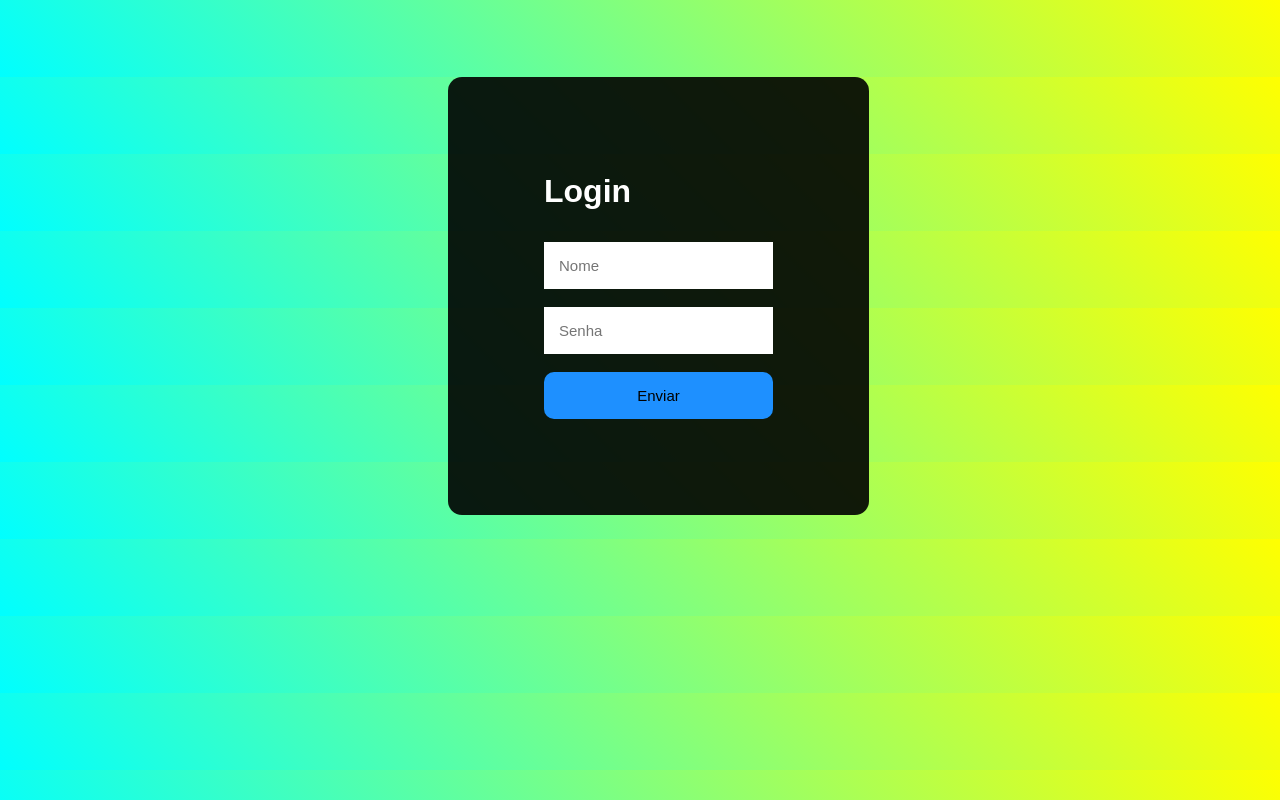
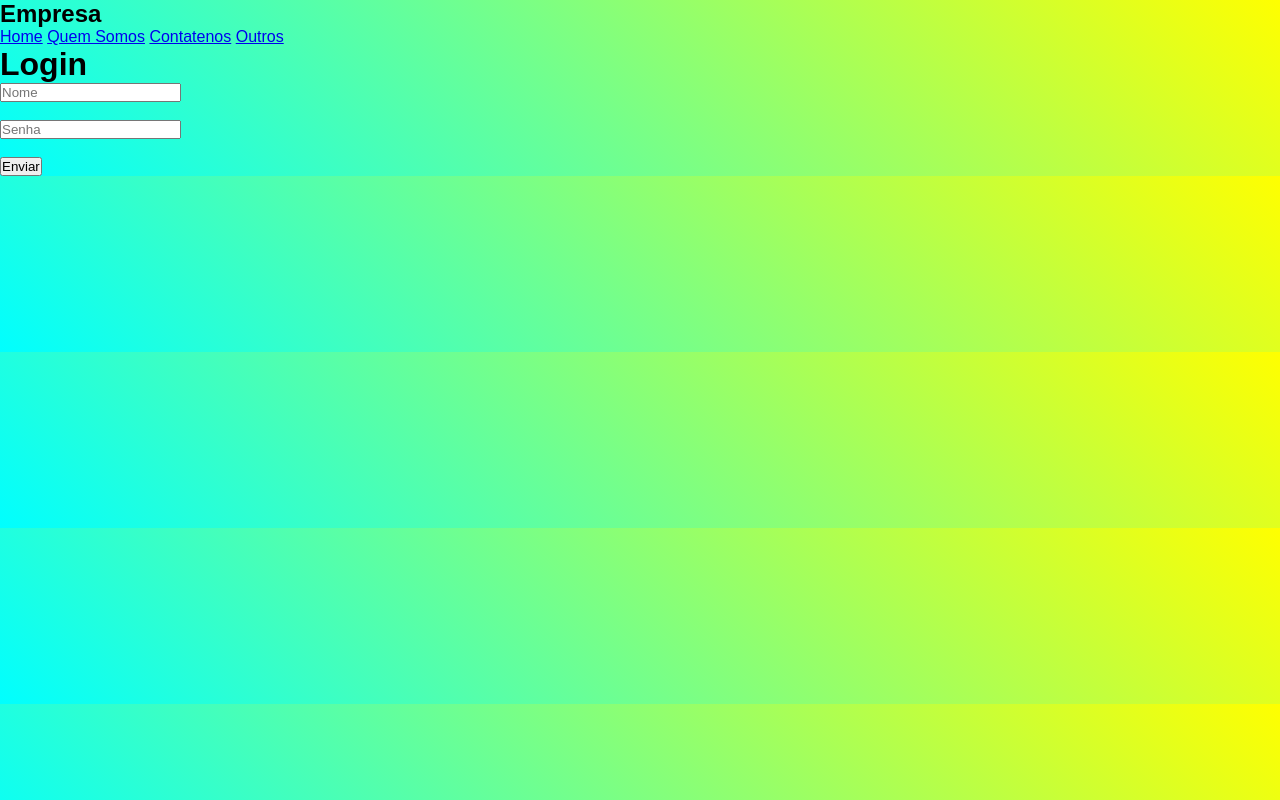
Before and after one commit to edumatheus65/Tela-de-login, a plain HTML site: page index.html in a window 1280 px wide. Drawn offline with Linux system fonts and the light colour scheme.

Commit message:
refatorando codigo html e css para incluir menu nav e logo empresa

```diff
--- a/index.html
+++ b/index.html
@@ -11,6 +11,18 @@
 </head>
 <body>
 
+    <header>
+        <div class="container">
+            <h2 class="logo">Empresa</h2>
+            <nav>
+                <a href="#">Home</a>
+                <a href="#">Quem Somos</a>
+                <a href="#">Contatenos</a>
+                <a href="#">Outros</a>
+            </nav>
+        </div>
+    </header>
+
     <div class="tela-login">
         <h1 id="titulo">Login</h1>
         <input type="text" placeholder="Nome" class="inputUser">
--- a/style.css
+++ b/style.css
@@ -1,9 +1,17 @@
 * {
     padding: 0;
     margin: 0;
+    box-sizing: border-box;
 }
 
-#check {
+/* Elemento base */
+
+body {
+    background-image: linear-gradient(45deg, cyan, yellow);
+    font-family: Arial, Helvetica, sans-serif;
+}
+
+/* #check {
     display: flex;
 }
 
@@ -51,4 +59,4 @@ body {
 
 .botao-enviar {
     cursor: pointer;
-}
+} */
```
